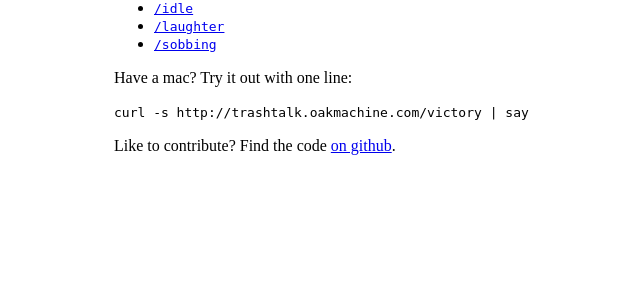
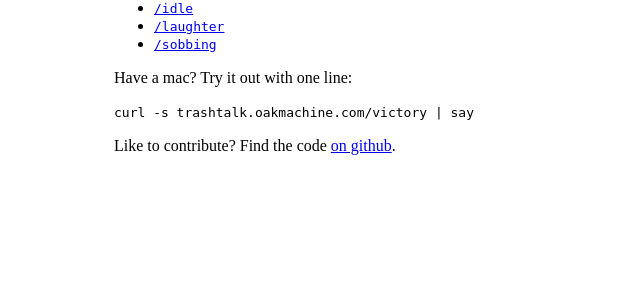
Before and after one commit to yosemitebandit/trashtalk, a Flask app: page / in a window 1280 px wide. Shown: the part 220-520 px from the top of the page, without its empty margins (126-766 px from the left). Run offline with Flask 2, Linux system fonts and the light colour scheme.

Commit message:
simplifies route

```diff
--- a/templates/index.html
+++ b/templates/index.html
@@ -34,7 +34,7 @@
 
     <p>Have a mac?  Try it out with one line:</p>
     <code>
-      curl -s http://trashtalk.oakmachine.com/victory | say
+      curl -s trashtalk.oakmachine.com/victory | say
     </code>
 
     <p>
```
